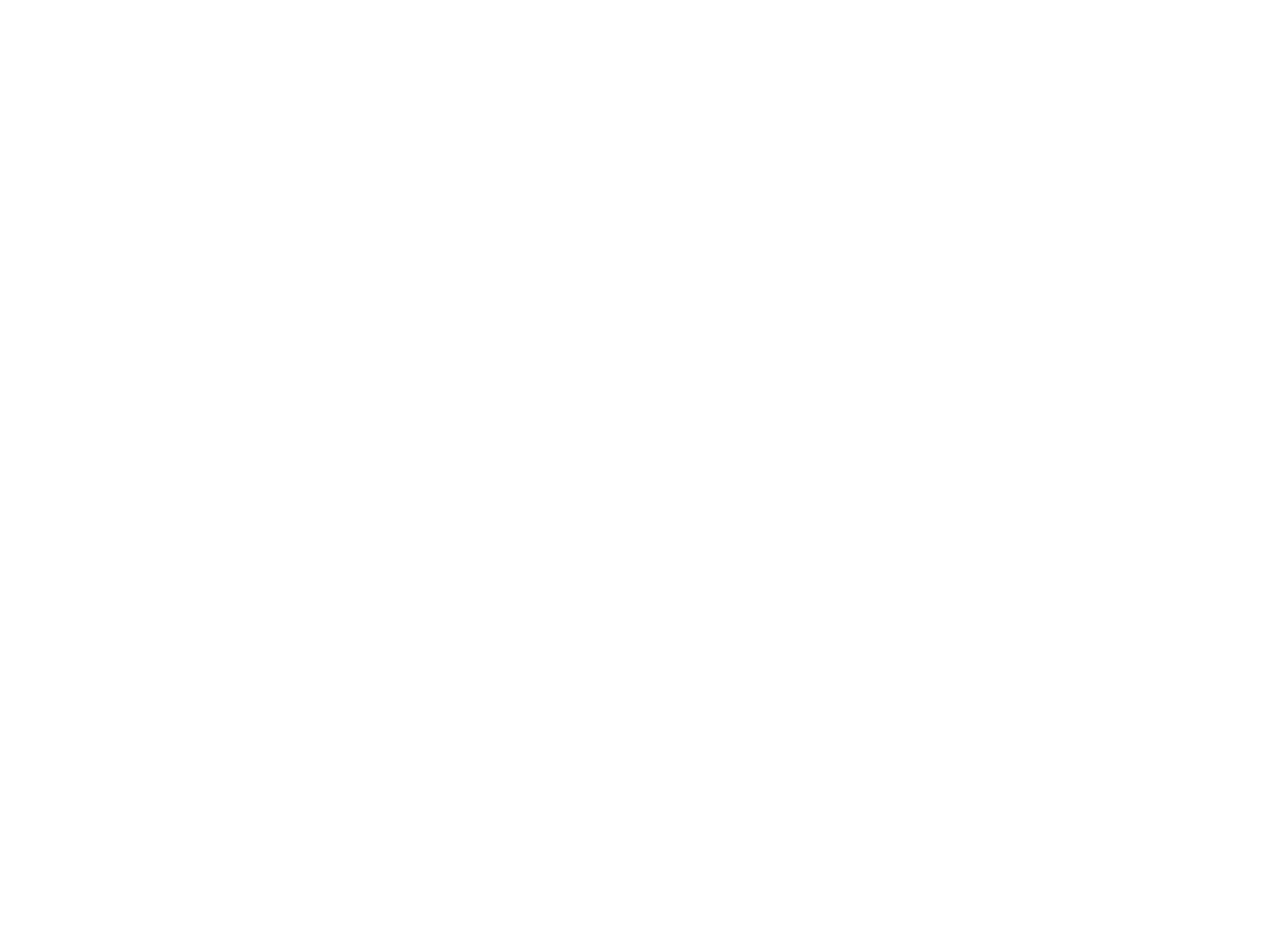
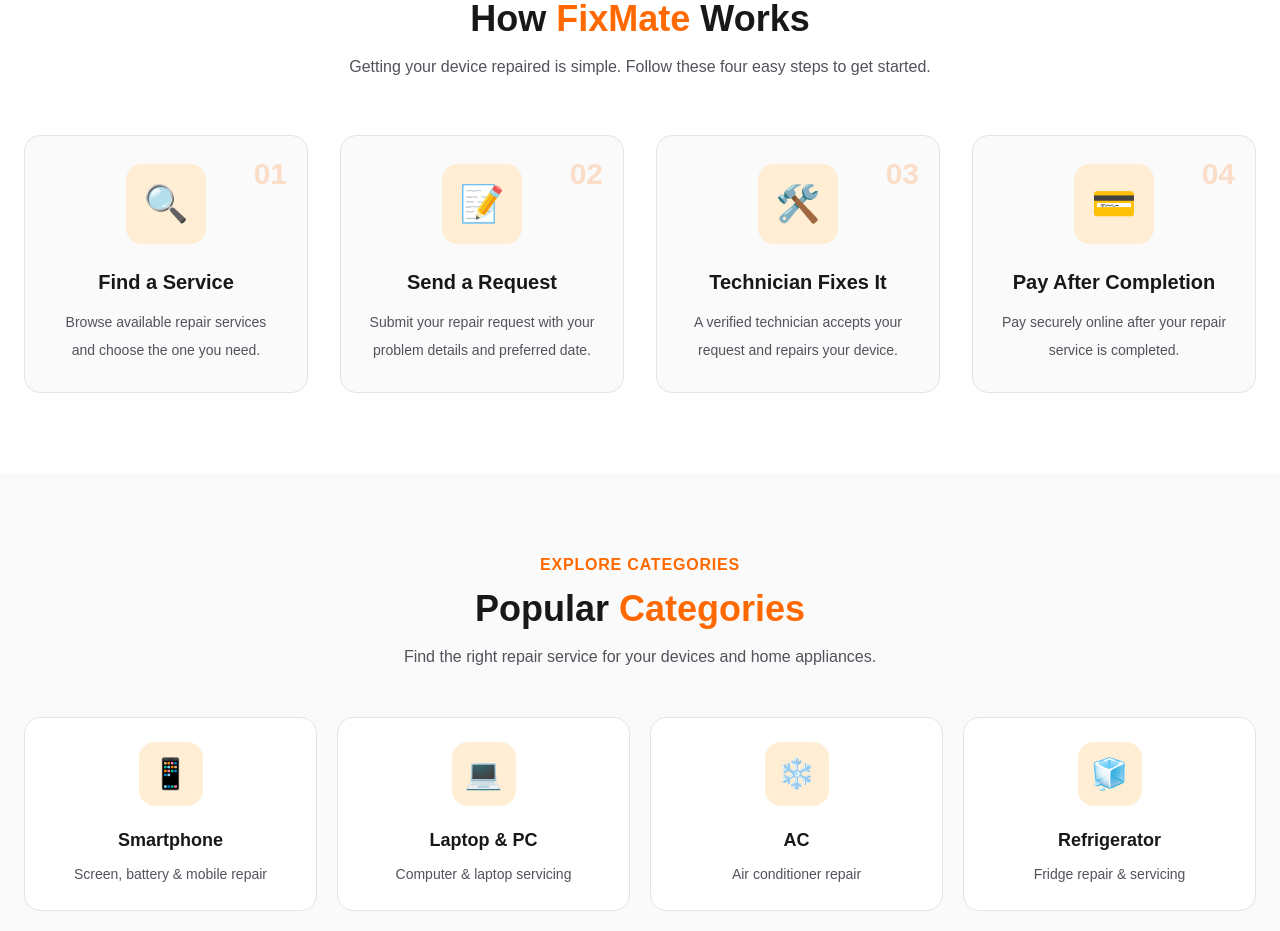
Before and after one commit to swagatamondalahona/fixmate, a Next.js app: page / in a window 1280 px wide. Shown: the part 1580-2511 px from the top of the page. Before the commit the page ends 1463 px from the top, so only its background shows below. Built offline with nearby package versions, Linux system fonts and the light colour scheme.

Commit message:
feat: add popular repair service categories section

```diff
--- a/src/app/page.tsx
+++ b/src/app/page.tsx
@@ -1,6 +1,8 @@
 
 import HeroSlider from "@/components/home/HeroSlider";
 import FeaturedServices from "@/components/home/FeaturedServices";
+import HowItWorks from "@/components/home/HowItWorks";
+import PopularCategories from "@/components/home/PopularCategories";
 
 export default function Home() {
   return (
@@ -11,8 +13,10 @@ export default function Home() {
       <FeaturedServices />
 
       {/* How FixMate Works Section will be added here */}
+      <HowItWorks />
 
       {/* Popular Categories Section will be added here */}
+      <PopularCategories />
     </main>
   );
 }
--- /dev/null
+++ b/src/components/home/HowItWorks.tsx
@@ -0,0 +1,83 @@
+
+const steps = [
+    {
+        number: "01",
+        icon: "🔍",
+        title: "Find a Service",
+        description:
+            "Browse available repair services and choose the one you need.",
+    },
+    {
+        number: "02",
+        icon: "📝",
+        title: "Send a Request",
+        description:
+            "Submit your repair request with your problem details and preferred date.",
+    },
+    {
+        number: "03",
+        icon: "🛠️",
+        title: "Technician Fixes It",
+        description:
+            "A verified technician accepts your request and repairs your device.",
+    },
+    {
+        number: "04",
+        icon: "💳",
+        title: "Pay After Completion",
+        description:
+            "Pay securely online after your repair service is completed.",
+    },
+];
+
+export default function HowItWorks() {
+    return (
+        <section className="bg-white px-6 py-20 dark:bg-zinc-950">
+            <div className="mx-auto max-w-7xl">
+
+                {/* Heading */}
+                <div className="mb-14 text-center">
+                    <span className="font-semibold uppercase tracking-wider text-orange-500">
+                        Simple Process
+                    </span>
+
+                    <h2 className="mt-3 text-3xl font-bold text-zinc-900 dark:text-white md:text-4xl">
+                        How <span className="text-orange-500">FixMate</span> Works
+                    </h2>
+
+                    <p className="mx-auto mt-4 max-w-2xl text-zinc-600 dark:text-zinc-400">
+                        Getting your device repaired is simple. Follow these
+                        four easy steps to get started.
+                    </p>
+                </div>
+
+                {/* Steps */}
+                <div className="grid grid-cols-1 gap-8 sm:grid-cols-2 lg:grid-cols-4">
+                    {steps.map((step) => (
+                        <div
+                            key={step.number}
+                            className="group relative rounded-2xl border border-zinc-200 bg-zinc-50 p-7 text-center transition duration-300 hover:-translate-y-2 hover:border-orange-500 hover:shadow-xl hover:shadow-orange-500/10 dark:border-zinc-800 dark:bg-zinc-900"
+                        >
+                            <span className="absolute right-5 top-5 text-3xl font-extrabold text-orange-500/20">
+                                {step.number}
+                            </span>
+
+                            <div className="mx-auto flex h-20 w-20 items-center justify-center rounded-2xl bg-orange-100 text-4xl transition group-hover:bg-orange-500 dark:bg-orange-500/10">
+                                {step.icon}
+                            </div>
+
+                            <h3 className="mt-6 text-xl font-bold text-zinc-900 dark:text-white">
+                                {step.title}
+                            </h3>
+
+                            <p className="mt-3 text-sm leading-7 text-zinc-600 dark:text-zinc-400">
+                                {step.description}
+                            </p>
+                        </div>
+                    ))}
+                </div>
+
+            </div>
+        </section>
+    );
+}
--- /dev/null
+++ b/src/components/home/PopularCategories.tsx
@@ -0,0 +1,60 @@
+
+import Link from "next/link";
+
+const categories = [
+    { name: "Smartphone", icon: "📱", description: "Screen, battery & mobile repair" },
+    { name: "Laptop & PC", icon: "💻", description: "Computer & laptop servicing" },
+    { name: "AC", icon: "❄️", description: "Air conditioner repair" },
+    { name: "Refrigerator", icon: "🧊", description: "Fridge repair & servicing" },
+    { name: "TV", icon: "📺", description: "Television repair services" },
+    { name: "Washing Machine", icon: "🫧", description: "Washing machine repair" },
+    { name: "Electrical", icon: "⚡", description: "Electrical wiring & repair" },
+];
+
+export default function PopularCategories() {
+    return (
+        <section className="bg-zinc-50 px-6 py-20 dark:bg-black">
+            <div className="mx-auto max-w-7xl">
+
+                {/* Heading */}
+                <div className="mb-12 text-center">
+                    <span className="font-semibold uppercase tracking-wider text-orange-500">
+                        Explore Categories
+                    </span>
+
+                    <h2 className="mt-3 text-3xl font-bold text-zinc-900 dark:text-white md:text-4xl">
+                        Popular <span className="text-orange-500">Categories</span>
+                    </h2>
+
+                    <p className="mx-auto mt-4 max-w-2xl text-zinc-600 dark:text-zinc-400">
+                        Find the right repair service for your devices and home appliances.
+                    </p>
+                </div>
+
+                {/* Category Cards */}
+                <div className="grid grid-cols-2 gap-5 sm:grid-cols-3 lg:grid-cols-4">
+                    {categories.map((category) => (
+                        <Link
+                            key={category.name}
+                            href={`/services?category=${encodeURIComponent(category.name)}`}
+                            className="group rounded-2xl border border-zinc-200 bg-white p-6 text-center transition duration-300 hover:-translate-y-2 hover:border-orange-500 hover:shadow-xl hover:shadow-orange-500/10 dark:border-zinc-800 dark:bg-zinc-900"
+                        >
+                            <div className="mx-auto flex h-16 w-16 items-center justify-center rounded-2xl bg-orange-100 text-3xl transition group-hover:bg-orange-500 dark:bg-orange-500/10">
+                                {category.icon}
+                            </div>
+
+                            <h3 className="mt-5 text-lg font-bold text-zinc-900 transition group-hover:text-orange-500 dark:text-white">
+                                {category.name}
+                            </h3>
+
+                            <p className="mt-2 text-sm leading-6 text-zinc-600 dark:text-zinc-400">
+                                {category.description}
+                            </p>
+                        </Link>
+                    ))}
+                </div>
+
+            </div>
+        </section>
+    );
+}
```
Also changed, not shown: src/components/home/WhyChooseUs.tsx (added).
